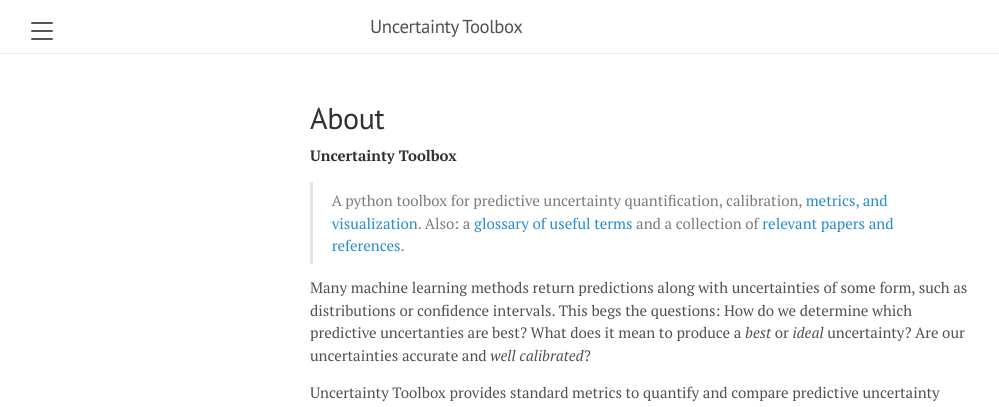
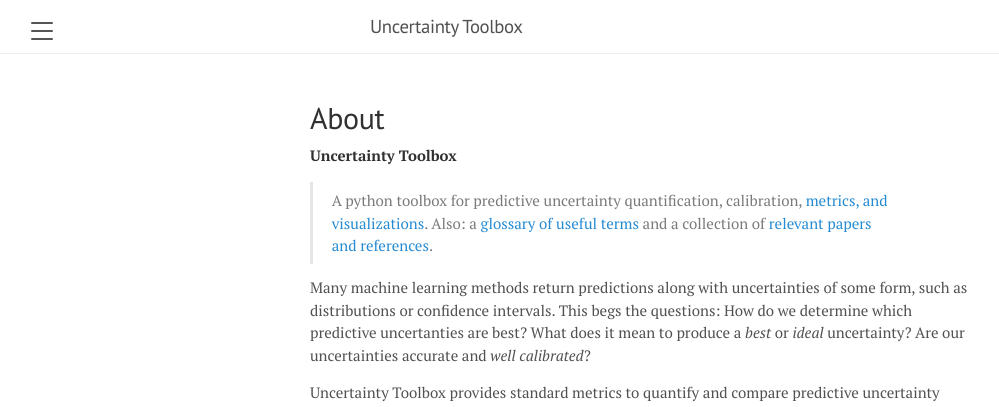
Before and after one commit to uncertainty-toolbox/uncertainty-toolbox.github.io, a Jekyll site: the page built from about.md, in a window 1280 px wide and 900 px high. Shown: the top 407 px of the window, without its empty margins (0-999 px from the left). Built offline with Jekyll 4.4.1, drawn with Linux system fonts in a browser that asks for light colours.

Commit message:
update about page toolbox description

```diff
--- a/about.md
+++ b/about.md
@@ -6,10 +6,11 @@ title: About
 # About
 
 **Uncertainty Toolbox**
+
 > A python toolbox for predictive uncertainty quantification, calibration,
-> [metrics, and visualization](#metrics).
-> Also: a [glossary of useful terms](https://github.com/uncertainty-toolbox/uncertainty-toolbox/blob/master/docs/glossary.md){:target="_blank"} and a collection
-> of [relevant papers and references](https://github.com/uncertainty-toolbox/uncertainty-toolbox/blob/master/docs/paper_list.md){:target="_blank"}.
+> [metrics, and visualizations](https://github.com/uncertainty-toolbox/uncertainty-toolbox/blob/master/README.md#metrics).
+> Also: a [glossary of useful terms](https://github.com/uncertainty-toolbox/uncertainty-toolbox/blob/master/docs/glossary.md) and a collection
+> of [relevant papers and references](https://github.com/uncertainty-toolbox/uncertainty-toolbox/blob/master/docs/paper_list.md).
 
 Many machine learning methods return predictions along with uncertainties of some form,
 such as distributions or confidence intervals. This begs the questions: How do we
```
